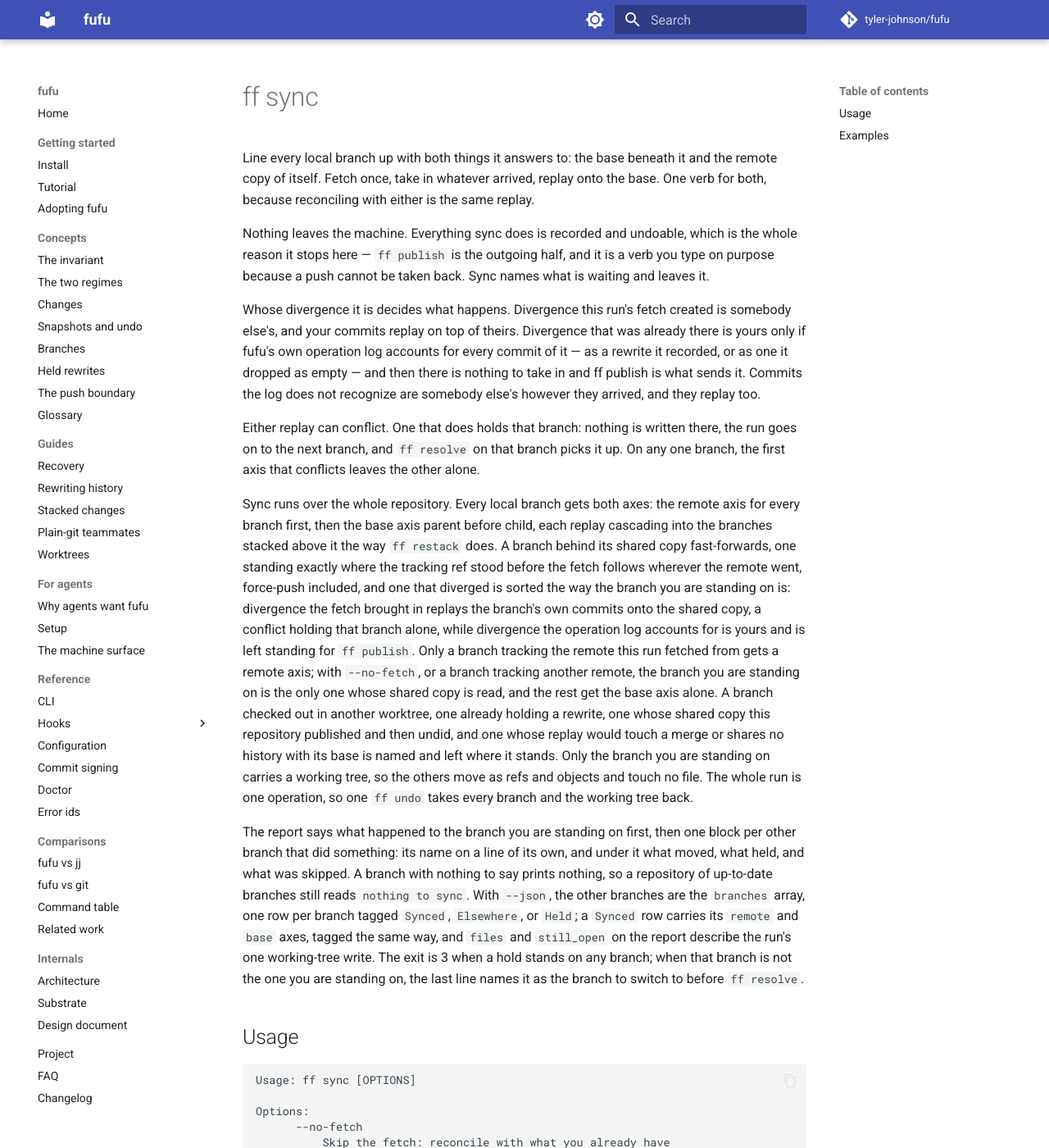
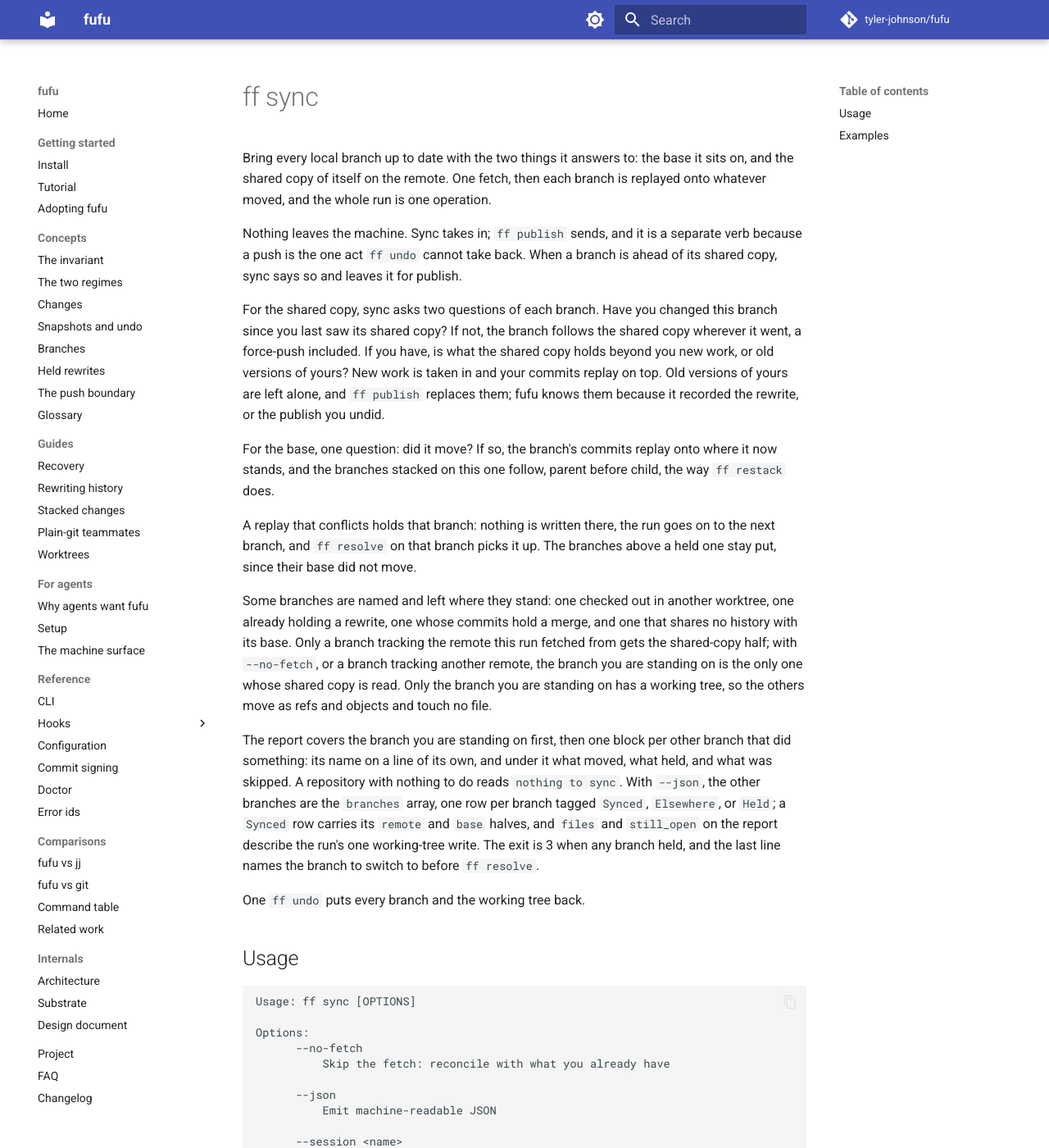
Before and after one commit to tyler-johnson/fufu, an MkDocs documentation site: the page built from docs/reference/cli/sync.md, in a window 1280 px wide and 1400 px high. Shown: the whole window at 82% size. Built offline with MkDocs 1.6.1 and Material for MkDocs 9.7.7, drawn with Linux system fonts in a browser that asks for light colours; comment, search, counter and statistics services are not loaded; some of the changed text lies outside the part shown.

Commit message:
docs: ff sync explained as two questions per branch
The sync page, the push boundary, the branches concept, DESIGN.md's divergence paragraph, the recovery guide, and the CHANGELOG bullet all explained sync by enumerating cases: fast-forward, mirror-moved, diverged, and the yours, theirs, and undone sort. The behavior is simpler than that reads, so the pages now say it the way it is decided. For the shared copy, two questions: have you changed this branch since you last saw its shared copy, and if so, is what the shared copy holds beyond you new work or old versions of yours. Unchanged follows the shared copy wherever it went; new work replays under your commits; old versions of yours are left for publish, and fufu knows them from the rewrite it recorded or the publish you undid. For the base, one question: did it move. Standing on a branch is not part of the rule and only decides whether a working tree moves, and the pages say so.

DESIGN.md keeps the mechanism, the two records that answer the second question and why the publish record is a ref rather than a log row, under the plain statement instead of in front of it. The reference page is regenerated from the help page.

````diff
--- a/docs/reference/cli/sync.md
+++ b/docs/reference/cli/sync.md
@@ -1,16 +1,20 @@
 # ff sync
 
-Line every local branch up with both things it answers to: the base beneath it and the remote copy of itself. Fetch once, take in whatever arrived, replay onto the base. One verb for both, because reconciling with either is the same replay.
+Bring every local branch up to date with the two things it answers to: the base it sits on, and the shared copy of itself on the remote. One fetch, then each branch is replayed onto whatever moved, and the whole run is one operation.
 
-Nothing leaves the machine. Everything sync does is recorded and undoable, which is the whole reason it stops here — `ff publish` is the outgoing half, and it is a verb you type on purpose because a push cannot be taken back. Sync names what is waiting and leaves it.
+Nothing leaves the machine. Sync takes in; `ff publish` sends, and it is a separate verb because a push is the one act `ff undo` cannot take back. When a branch is ahead of its shared copy, sync says so and leaves it for publish.
 
-Whose divergence it is decides what happens. Divergence this run's fetch created is somebody else's, and your commits replay on top of theirs. Divergence that was already there is yours only if fufu's own operation log accounts for every commit of it — as a rewrite it recorded, or as one it dropped as empty — and then there is nothing to take in and ff publish is what sends it. Commits the log does not recognize are somebody else's however they arrived, and they replay too.
+For the shared copy, sync asks two questions of each branch. Have you changed this branch since you last saw its shared copy? If not, the branch follows the shared copy wherever it went, a force-push included. If you have, is what the shared copy holds beyond you new work, or old versions of yours? New work is taken in and your commits replay on top. Old versions of yours are left alone, and `ff publish` replaces them; fufu knows them because it recorded the rewrite, or the publish you undid.
 
-Either replay can conflict. One that does holds that branch: nothing is written there, the run goes on to the next branch, and `ff resolve` on that branch picks it up. On any one branch, the first axis that conflicts leaves the other alone.
+For the base, one question: did it move? If so, the branch's commits replay onto where it now stands, and the branches stacked on this one follow, parent before child, the way `ff restack` does.
 
-Sync runs over the whole repository. Every local branch gets both axes: the remote axis for every branch first, then the base axis parent before child, each replay cascading into the branches stacked above it the way `ff restack` does. A branch behind its shared copy fast-forwards, one standing exactly where the tracking ref stood before the fetch follows wherever the remote went, force-push included, and one that diverged is sorted the way the branch you are standing on is: divergence the fetch brought in replays the branch's own commits onto the shared copy, a conflict holding that branch alone, while divergence the operation log accounts for is yours and is left standing for `ff publish`. Only a branch tracking the remote this run fetched from gets a remote axis; with `--no-fetch`, or a branch tracking another remote, the branch you are standing on is the only one whose shared copy is read, and the rest get the base axis alone. A branch checked out in another worktree, one already holding a rewrite, one whose shared copy this repository published and then undid, and one whose replay would touch a merge or shares no history with its base is named and left where it stands. Only the branch you are standing on carries a working tree, so the others move as refs and objects and touch no file. The whole run is one operation, so one `ff undo` takes every branch and the working tree back.
+A replay that conflicts holds that branch: nothing is written there, the run goes on to the next branch, and `ff resolve` on that branch picks it up. The branches above a held one stay put, since their base did not move.
 
-The report says what happened to the branch you are standing on first, then one block per other branch that did something: its name on a line of its own, and under it what moved, what held, and what was skipped. A branch with nothing to say prints nothing, so a repository of up-to-date branches still reads `nothing to sync`. With `--json`, the other branches are the `branches` array, one row per branch tagged `Synced`, `Elsewhere`, or `Held`; a `Synced` row carries its `remote` and `base` axes, tagged the same way, and `files` and `still_open` on the report describe the run's one working-tree write. The exit is 3 when a hold stands on any branch; when that branch is not the one you are standing on, the last line names it as the branch to switch to before `ff resolve`.
+Some branches are named and left where they stand: one checked out in another worktree, one already holding a rewrite, one whose commits hold a merge, and one that shares no history with its base. Only a branch tracking the remote this run fetched from gets the shared-copy half; with `--no-fetch`, or a branch tracking another remote, the branch you are standing on is the only one whose shared copy is read. Only the branch you are standing on has a working tree, so the others move as refs and objects and touch no file.
+
+The report covers the branch you are standing on first, then one block per other branch that did something: its name on a line of its own, and under it what moved, what held, and what was skipped. A repository with nothing to do reads `nothing to sync`. With `--json`, the other branches are the `branches` array, one row per branch tagged `Synced`, `Elsewhere`, or `Held`; a `Synced` row carries its `remote` and `base` halves, and `files` and `still_open` on the report describe the run's one working-tree write. The exit is 3 when any branch held, and the last line names the branch to switch to before `ff resolve`.
+
+One `ff undo` puts every branch and the working tree back.
 
 ## Usage
 
@@ -37,7 +41,7 @@ Options:
 ## Examples
 
 ```
-ff sync                        fetch, line each branch up with base and remote
-ff sync --no-fetch             reconcile with what you already have
-ff publish                     send it, once it lines up
+ff sync                        fetch, bring every branch up to date
+ff sync --no-fetch             the same, with what you already have
+ff publish                     send the branch you are on, once it lines up
 ```
````
Also changed, not shown: CHANGELOG.md (+1 -1 lines), DESIGN.md (+1 -1 lines), crates/ff-cli/src/help/sync.md (+13 -9 lines), docs/concepts/branches.md (+1 -1 lines), docs/concepts/push-boundary.md (+3 -3 lines), docs/guides/recovery.md (+1 -1 lines).
